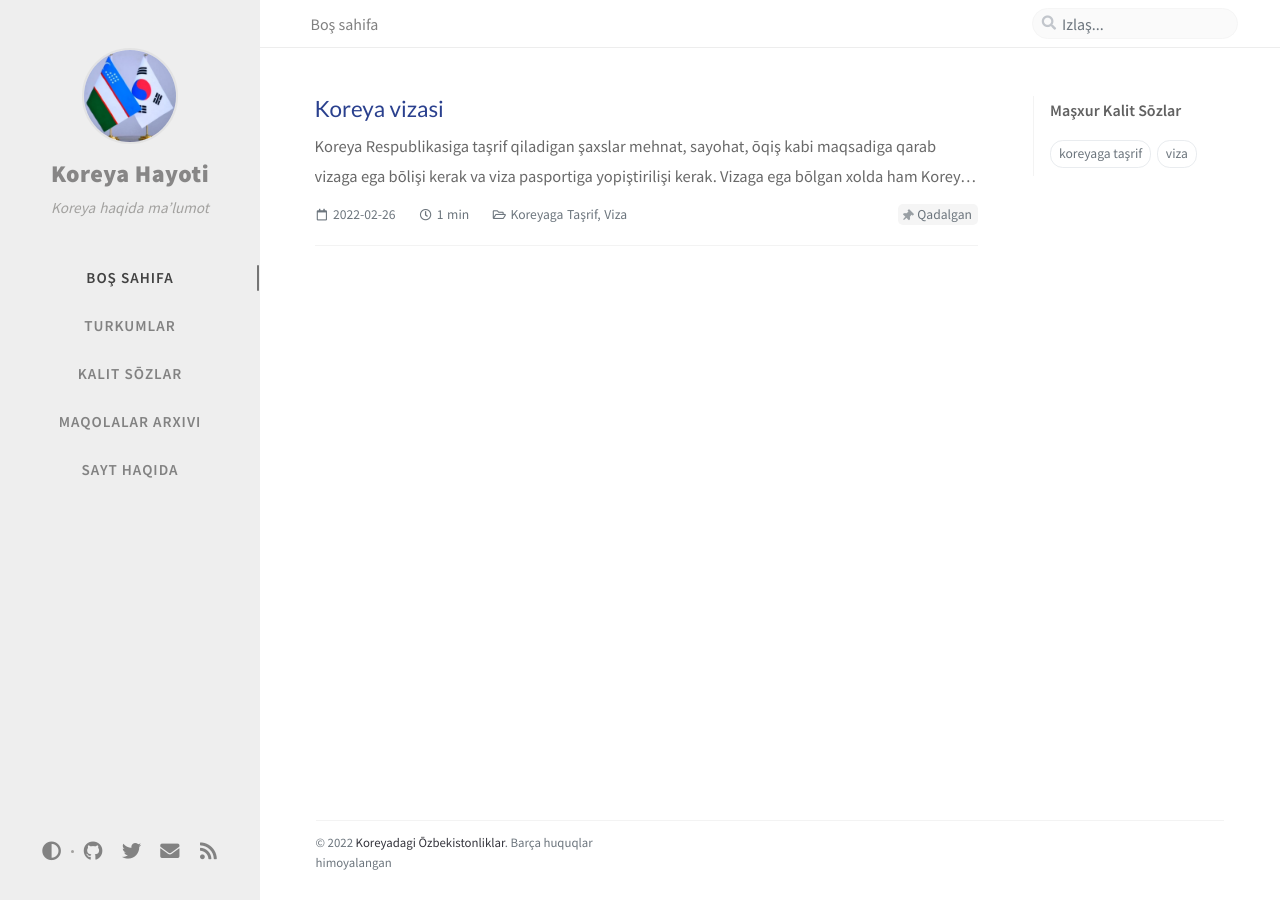
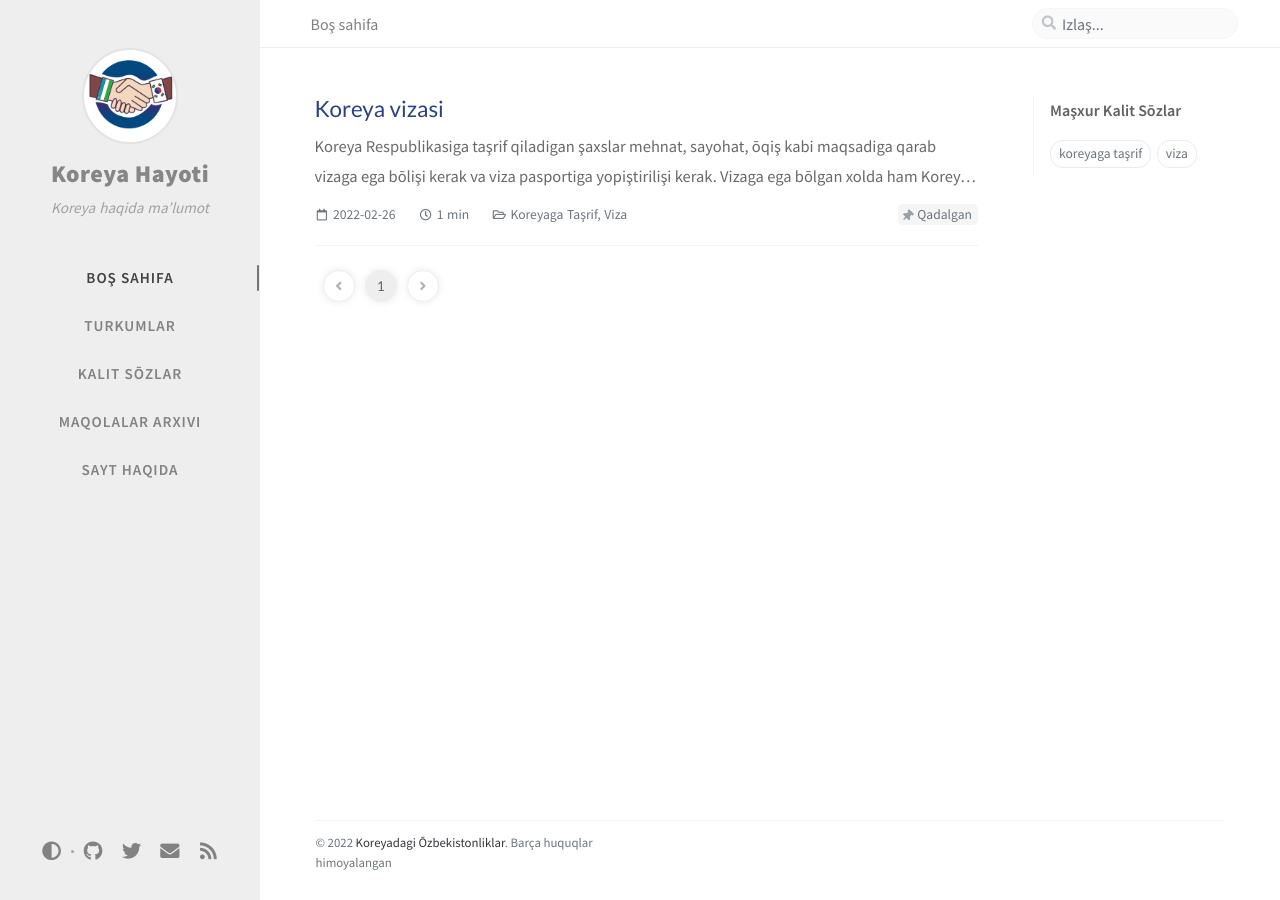
Before and after one commit to uzbekkorea/uzbekkorea.github.io, a Jekyll site: the page built from index.html, in a window 1280 px wide. Built offline with Jekyll 4.4.1, drawn with Linux system fonts in a browser that asks for light colours; nearby versions of some CDN libraries; the list of posts is cut into pages by our own code; comment, search, counter and statistics services are not loaded.

Commit message:
Update theme configurations and images
Signed-off-by: Elmurod Talipov <elmurod.talipov@gmail.com>

```diff
--- a/_config.yml
+++ b/_config.yml
@@ -1,5 +1,3 @@
-theme: jekyll-theme-chirpy
-
 baseurl: ''
 
 url: "https://uzbekkorea.com"
@@ -66,7 +64,7 @@ theme_mode:   # [light|dark]
 # img_cdn: 'https://raw.githubusercontent.com/uzbekkorea/uzbekkorea-images/main'
 
 # the avatar on sidebar, support local or CORS resources
-avatar: '/assets/img/avatar.jpg'
+avatar: '/assets/img/avatar.png'
 
 # boolean type, the global switch for ToC in posts.
 toc: true
@@ -160,6 +158,13 @@ compress_html:
   ignore:
     envs: [development]
 
+plugins:
+  - jekyll-paginate
+  - jekyll-redirect-from
+  - jekyll-seo-tag
+  - jekyll-archives
+  - jekyll-sitemap
+
 exclude:
   - '*.gem'
   - '*.gemspec'
--- a/_sass/jekyll-theme-chirpy.scss
+++ /dev/null
@@ -1,24 +0,0 @@
-/*!
- * The styles for Jekyll theme Chirpy
- *
- * Chirpy v5.1.0 (https://github.com/cotes2020/jekyll-theme-chirpy)
- * © 2019 Cotes Chung
- * MIT Licensed
- */
-
-@import
-  "colors/light-typography",
-  "colors/dark-typography",
-
-  "addon/module",
-  "addon/variables",
-  "variables-hook",
-  "addon/syntax",
-  "addon/commons",
-
-  "layout/home",
-  "layout/post",
-  "layout/tags",
-  "layout/archives",
-  "layout/categories",
-  "layout/category-tag";
--- /dev/null
+++ b/_sass/uzbekkorea.scss
@@ -0,0 +1,13 @@
+@import "colors/light-typography";
+@import "colors/dark-typography";
+@import "addon/module";
+@import "addon/variables";
+@import "variables-hook";
+@import "addon/syntax";
+@import "addon/commons";
+@import "layout/home";
+@import "layout/post";
+@import "layout/tags";
+@import "layout/archives";
+@import "layout/categories";
+@import "layout/category-tag";
--- a/assets/css/style.scss
+++ b/assets/css/style.scss
@@ -1,12 +1,4 @@
 ---
 ---
 
-/*
-  If the number of TAB files has changed, the following variable is required.
-  And it must be defined before `@import`.
-*/
-$tab-count: {{ site.tabs | size | plus: 1 }}; // plus 1 for home tab
-
-@import "{{ site.theme }}";
-
-/* append your custom style below */
+@import "uzbekkorea";
```
Also changed, not shown: Gemfile (+0 -20 lines), assets/img/avatar.jpg (deleted), assets/img/avatar.png (added), assets/img/favicons/android-chrome-192x192.png, assets/img/favicons/android-chrome-512x512.png, assets/img/favicons/apple-touch-icon.png, assets/img/favicons/favicon-16x16.png, assets/img/favicons/favicon-32x32.png, assets/img/favicons/favicon.ico, assets/img/favicons/mstile-150x150.png, jekyll-theme-chirpy.gemspec (deleted), uzbekkorea.gemspec (added), 1 other file.
